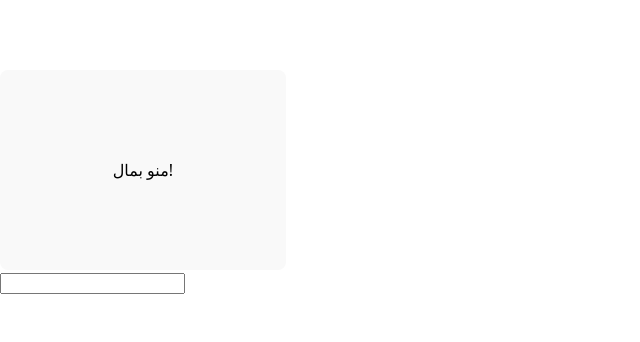
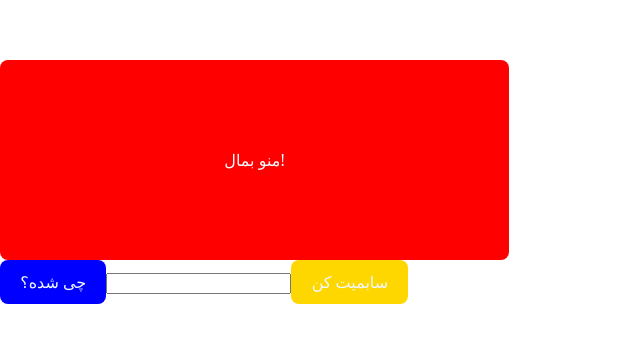
Before and after one commit to GraphiWebAvenue/ReactJS-Practice01, a React (Vite) app: page / in a window 1280 px wide. Shown: the part 218-560 px from the top of the page, without its empty margins (0-640 px from the left). Built offline with nearby package versions, Linux system fonts and the light colour scheme.

Commit message:
module CSS

```diff
--- a/src/App.jsx
+++ b/src/App.jsx
@@ -1,10 +1,11 @@
-import { Button } from "./components/Buttons/Button";
+import { Button1, Button2 } from "./components/Buttons/Button";
 import { Input } from "./components/Forms/Input";
 
 function App() {
   return (
     <>
-      <Button></Button>
+      <Button1></Button1>
+      <Button2></Button2>
       <Input></Input>
     </>
   );
--- a/src/components/Buttons/Button.css
+++ b/src/components/Buttons/Button.css
@@ -1,4 +1,4 @@
-.headerbtn {
+button {
     background-color: blue;
     color: aliceblue;
 }
--- a/src/components/Buttons/Button.jsx
+++ b/src/components/Buttons/Button.jsx
@@ -1,9 +1,10 @@
 import "./Button.css";
 
-export const Button = () => {
+export const Button1 = () => {
   const myStyle = {
     width: "100%",
     height: "200px",
+    backgroundColor: "Red",
   };
   return (
     <>
@@ -11,3 +12,10 @@ export const Button = () => {
     </>
   );
 };
+export const Button2 = () => {
+  return (
+    <>
+      <button>چی شده؟</button>
+    </>
+  );
+};
--- a/src/components/Forms/Input.jsx
+++ b/src/components/Forms/Input.jsx
@@ -1,7 +1,9 @@
+import style from "./Input.module.css";
 export const Input = () => {
   return (
     <>
       <input></input>
+      <button className={style.btn}>سابمیت کن</button>
     </>
   );
 };
--- /dev/null
+++ b/src/components/Forms/Input.module.css
@@ -0,0 +1,3 @@
+.btn {
+    background-color: gold;
+}
```
